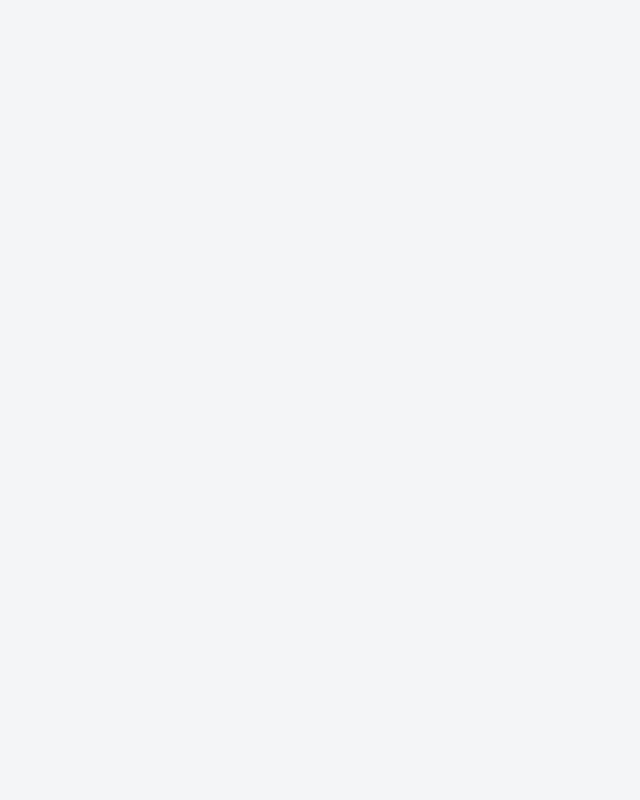
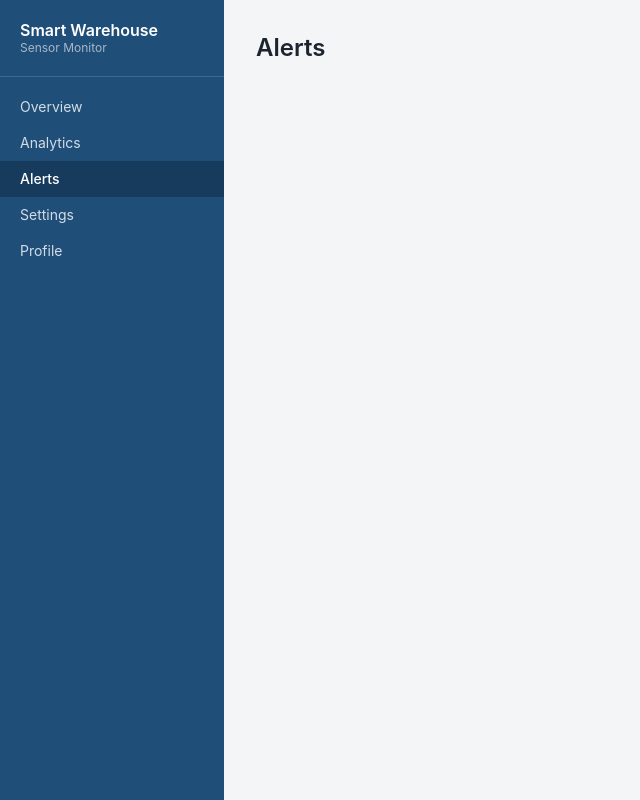
Before and after one commit to asalpaudel/smart-warehouse-monitor, a React (Vite) app in the folder client/: page /alerts in a window 1280 px wide. Before the commit this address had no page. Shown: the whole page, without its empty margins (0-640 px from the left). Built offline with nearby package versions, Linux system fonts and the light colour scheme.

Commit message:
added layout shell and page routes

```diff
--- a/client/src/App.jsx
+++ b/client/src/App.jsx
@@ -1,9 +1,22 @@
-import { Routes, Route } from 'react-router-dom'
+import { Routes, Route, Navigate } from 'react-router-dom'
+import Layout from './components/Layout'
+import Overview from './pages/Overview'
+import Analytics from './pages/Analytics'
+import Alerts from './pages/Alerts'
+import Settings from './pages/Settings'
+import Profile from './pages/Profile'
 
 export default function App() {
   return (
     <Routes>
-      <Route path="/" element={<h1 className="p-6 text-xl font-semibold">Smart Warehouse Monitor</h1>} />
+      <Route element={<Layout />}>
+        <Route path="/dashboard" element={<Overview />} />
+        <Route path="/analytics" element={<Analytics />} />
+        <Route path="/alerts" element={<Alerts />} />
+        <Route path="/settings" element={<Settings />} />
+        <Route path="/profile" element={<Profile />} />
+      </Route>
+      <Route path="*" element={<Navigate to="/dashboard" replace />} />
     </Routes>
   )
 }
--- /dev/null
+++ b/client/src/components/Layout.jsx
@@ -0,0 +1,38 @@
+import { NavLink, Outlet } from 'react-router-dom'
+
+const links = [
+  ['/dashboard', 'Overview'],
+  ['/analytics', 'Analytics'],
+  ['/alerts', 'Alerts'],
+  ['/settings', 'Settings'],
+  ['/profile', 'Profile'],
+]
+
+export default function Layout() {
+  return (
+    <div className="flex min-h-screen">
+      <aside className="w-56 shrink-0 bg-brand text-white flex flex-col">
+        <div className="px-5 py-5 border-b border-white/15">
+          <div className="font-semibold leading-tight">Smart Warehouse</div>
+          <div className="text-xs text-white/60">Sensor Monitor</div>
+        </div>
+        <nav className="flex-1 py-3">
+          {links.map(([to, label]) => (
+            <NavLink
+              key={to}
+              to={to}
+              className={({ isActive }) =>
+                `block px-5 py-2 text-sm ${isActive ? 'bg-brand-dark font-medium' : 'text-white/80 hover:bg-white/10'}`
+              }
+            >
+              {label}
+            </NavLink>
+          ))}
+        </nav>
+      </aside>
+      <main className="flex-1 p-8">
+        <Outlet />
+      </main>
+    </div>
+  )
+}
--- /dev/null
+++ b/client/src/pages/Alerts.jsx
@@ -0,0 +1,3 @@
+export default function Alerts() {
+  return <h1 className="text-2xl font-semibold">Alerts</h1>
+}
--- /dev/null
+++ b/client/src/pages/Analytics.jsx
@@ -0,0 +1,3 @@
+export default function Analytics() {
+  return <h1 className="text-2xl font-semibold">Analytics</h1>
+}
--- /dev/null
+++ b/client/src/pages/Overview.jsx
@@ -0,0 +1,3 @@
+export default function Overview() {
+  return <h1 className="text-2xl font-semibold">Overview</h1>
+}
--- /dev/null
+++ b/client/src/pages/Profile.jsx
@@ -0,0 +1,3 @@
+export default function Profile() {
+  return <h1 className="text-2xl font-semibold">Profile</h1>
+}
--- /dev/null
+++ b/client/src/pages/Settings.jsx
@@ -0,0 +1,3 @@
+export default function Settings() {
+  return <h1 className="text-2xl font-semibold">Settings</h1>
+}
```
